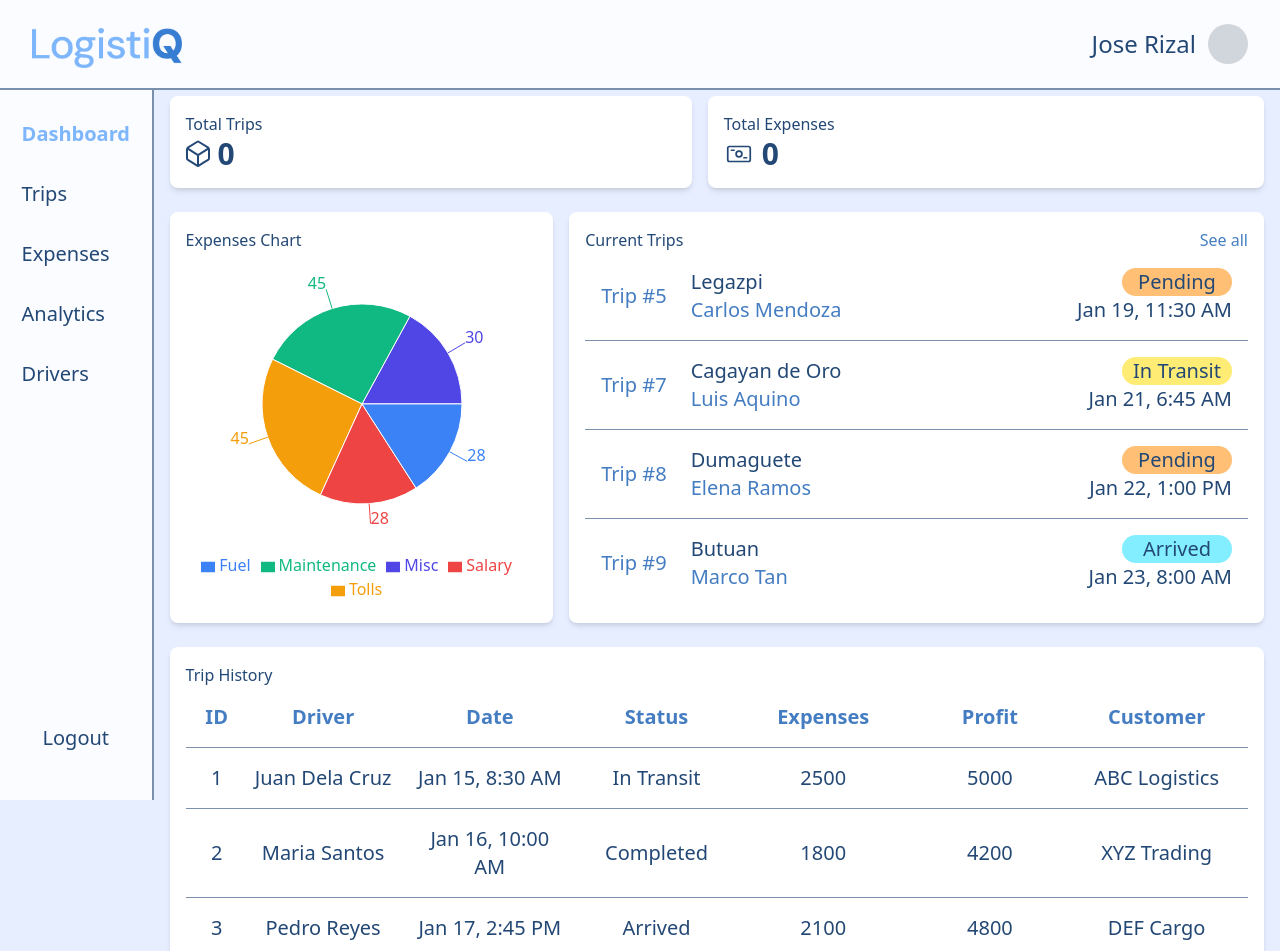
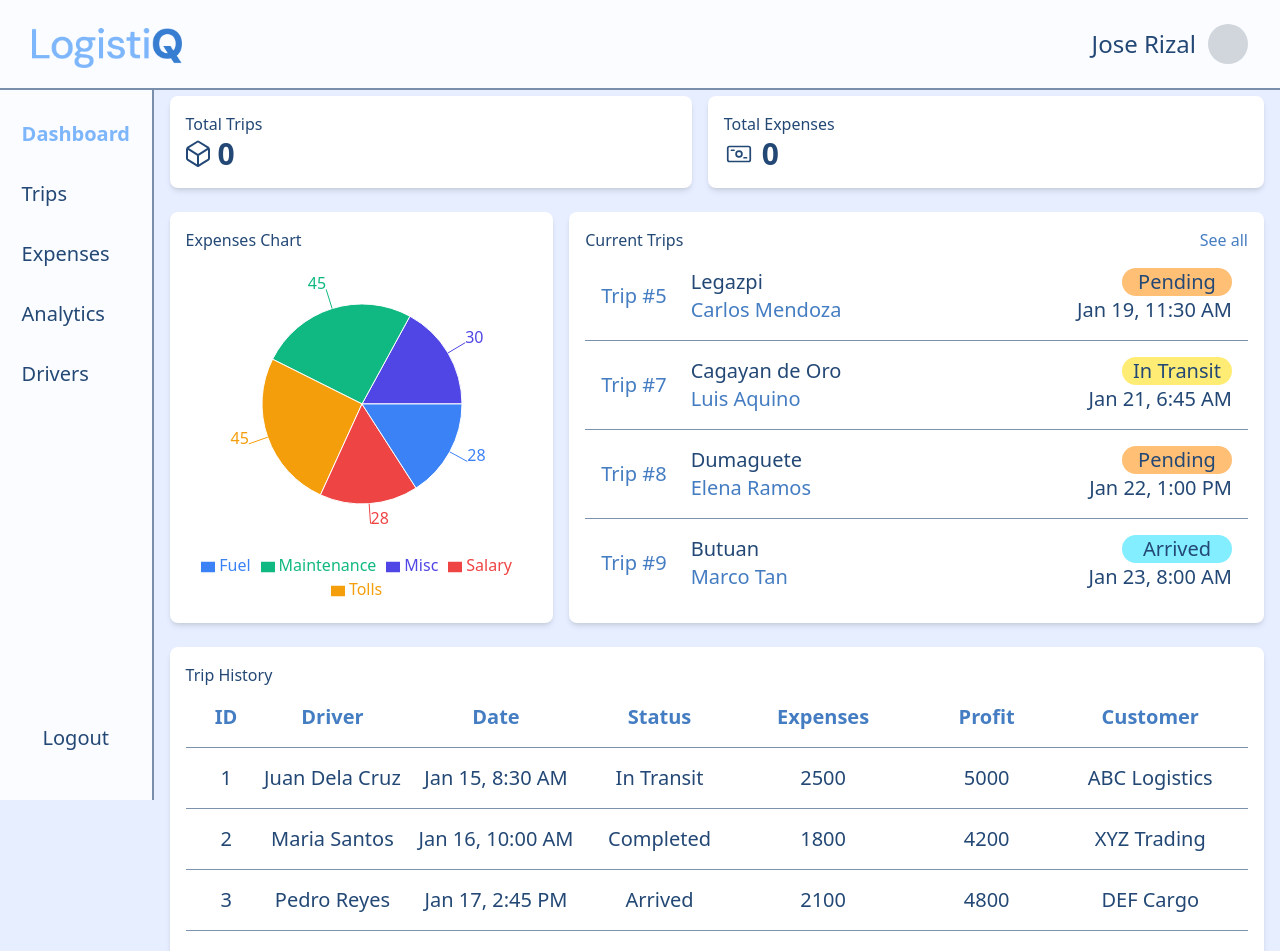
Before and after one commit to gabrieljamesbenedict/LogistiQ, a Next.js app: page /dashboard in a window 1280 px wide. Shown: the top 951 px of the page. Built offline with nearby package versions, Linux system fonts and the light colour scheme.

Commit message:
style: adjust col width

```diff
--- a/src/app/components/TripList.tsx
+++ b/src/app/components/TripList.tsx
@@ -58,7 +58,7 @@ export const HistoryList = ({ trips }: { trips: Trip[] }) => {
   return (
     <div className="text-xl">
       <ul className="flex flex-col divide-y divide-card-border">
-        <li className="grid grid-cols-[0.2fr_1fr_1fr_1fr_1fr_1fr_1fr] font-semibold gap-4 p-4 items-center text-center text-expand">
+        <li className="grid grid-cols-[0.3fr_1fr_1fr_1fr_1fr_1fr_1fr] font-semibold p-4 items-center text-center text-expand">
           <span>ID</span>
           <span>Driver</span>
           <span>Date</span>
@@ -68,7 +68,7 @@ export const HistoryList = ({ trips }: { trips: Trip[] }) => {
           <span>Customer</span>
         </li>
         {trips.map((trip) => (
-          <li key={trip.id} className="grid grid-cols-[0.2fr_1fr_1fr_1fr_1fr_1fr_1fr] gap-4 p-4 items-center text-center text-primary">
+          <li key={trip.id} className="grid grid-cols-[0.3fr_1fr_1fr_1fr_1fr_1fr_1fr] p-4 items-center text-center text-primary">
             <span>{trip.id}</span>
             <span>{trip.driver}</span>
             <span>{formatDate(trip.date)}</span>
```
